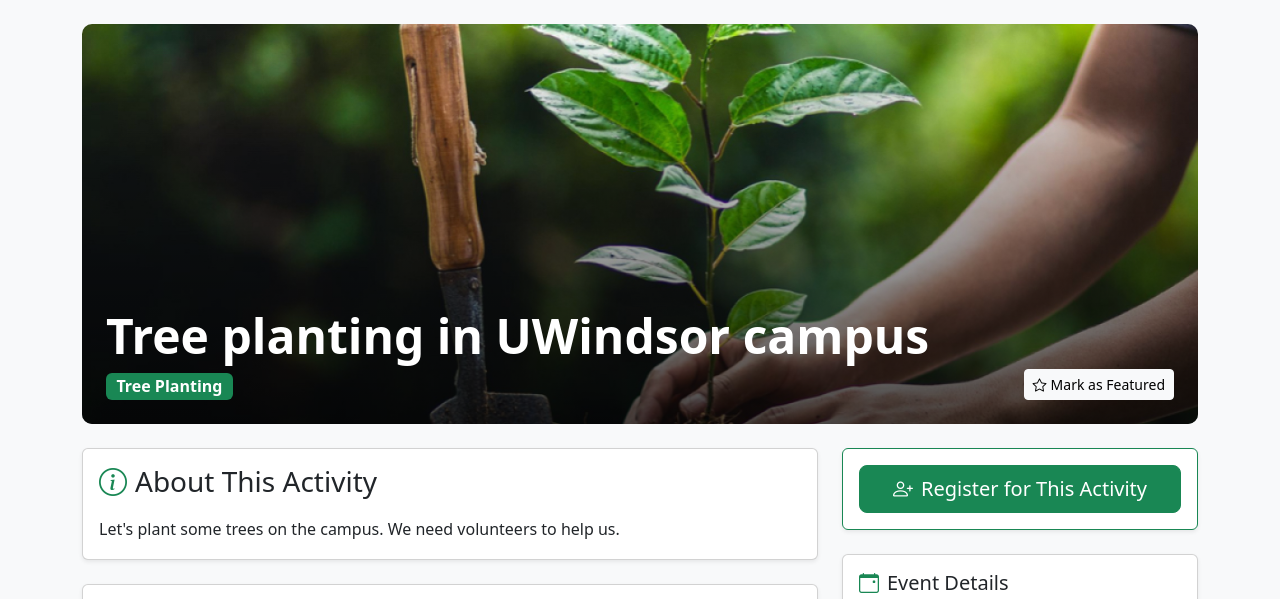
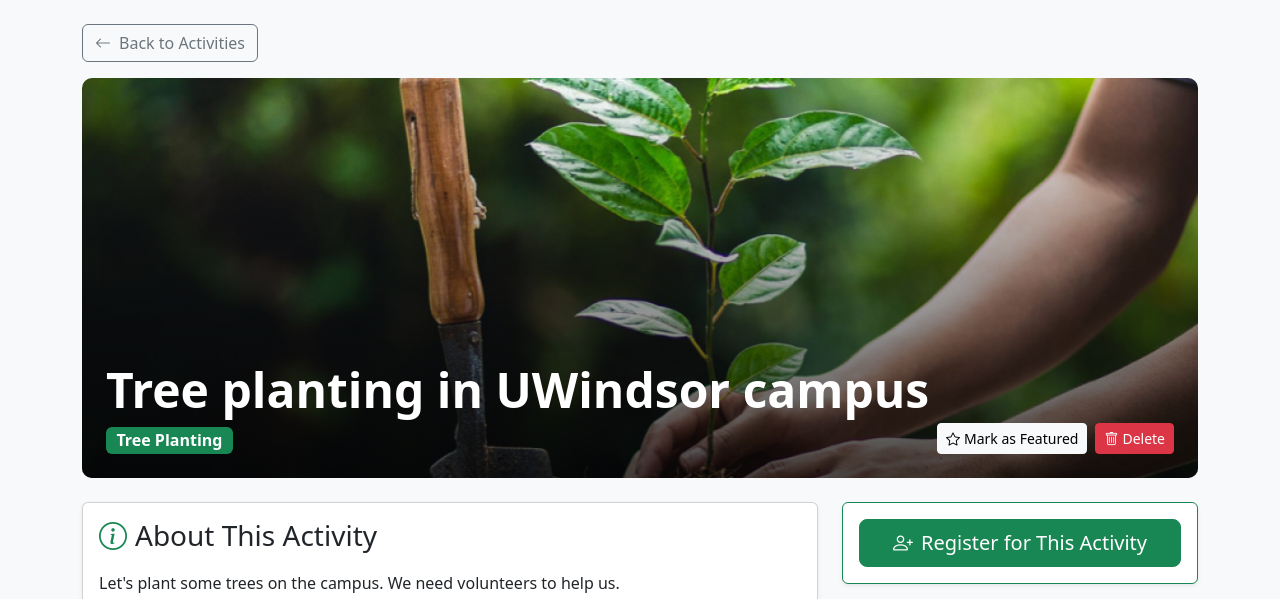
Before and after one commit to Yiheng-Gao/Environmental-Activity-Information-Website, a Django app: page /activity/1/ in a window 1280 px wide. Shown: the part 56-655 px from the top of the page. Run offline with Django 5.2, Linux system fonts and the light colour scheme; a user stored in the database is signed in; data comes from the database, SQL or seed files in the repository.

Commit message:
Add delete activity functionality for admin and creators

```diff
--- a/main/templates/main/activity_detail.html
+++ b/main/templates/main/activity_detail.html
@@ -1,6 +1,13 @@
 {% extends 'main/base.html' %}
 {% block title %}{{ activity.title }}{% endblock %}
 {% block content %}
+
+<!-- Back Button -->
+<div class="mb-3">
+    <a href="{% url 'activity_list' %}" class="btn btn-outline-secondary">
+        <i class="bi bi-arrow-left me-2"></i>Back to Activities
+    </a>
+</div>
 
 <!-- Hero Section with Image -->
 {% if activity.media.first and activity.media.first.is_image %}
@@ -27,6 +34,7 @@
                         {% endif %}
                     </div>
                 </div>
+                <div class="d-flex gap-2">
                     {% if user.is_staff %}
                         <form method="post" action="{% url 'toggle_featured' activity.pk %}" style="display:inline;">
                             {% csrf_token %}
@@ -41,6 +49,12 @@
                             {% endif %}
                         </form>
                     {% endif %}
+                    {% if user.is_staff or user.is_superuser or activity.created_by == user %}
+                        <button type="button" class="btn btn-danger btn-sm" data-bs-toggle="modal" data-bs-target="#deleteModal" title="Delete activity">
+                            <i class="bi bi-trash me-1"></i>Delete
+                        </button>
+                    {% endif %}
+                </div>
             </div>
         </div>
     </div>
@@ -65,6 +79,7 @@
                 {% endif %}
             </div>
         </div>
+        <div class="d-flex gap-2">
             {% if user.is_staff %}
                 <form method="post" action="{% url 'toggle_featured' activity.pk %}" style="display:inline;">
                     {% csrf_token %}
@@ -79,6 +94,12 @@
                     {% endif %}
                 </form>
             {% endif %}
+            {% if user.is_staff or user.is_superuser or activity.created_by == user %}
+                <button type="button" class="btn btn-danger btn-sm" data-bs-toggle="modal" data-bs-target="#deleteModal" title="Delete activity">
+                    <i class="bi bi-trash me-1"></i>Delete
+                </button>
+            {% endif %}
+        </div>
     </div>
 </div>
 {% endif %}
@@ -392,4 +413,38 @@ document.addEventListener('DOMContentLoaded', function() {
 });
 </script>
 
+<!-- Delete Confirmation Modal -->
+{% if user.is_staff or user.is_superuser or activity.created_by == user %}
+<div class="modal fade" id="deleteModal" tabindex="-1" aria-labelledby="deleteModalLabel" aria-hidden="true">
+    <div class="modal-dialog">
+        <div class="modal-content">
+            <div class="modal-header bg-danger text-white">
+                <h5 class="modal-title" id="deleteModalLabel">
+                    <i class="bi bi-exclamation-triangle me-2"></i>Confirm Deletion
+                </h5>
+                <button type="button" class="btn-close btn-close-white" data-bs-dismiss="modal" aria-label="Close"></button>
+            </div>
+            <div class="modal-body">
+                <p class="mb-3">Are you sure you want to delete this activity?</p>
+                <div class="alert alert-warning mb-0">
+                    <strong>{{ activity.title }}</strong>
+                    <p class="mb-0 small mt-2">This action cannot be undone. All registrations and media associated with this activity will also be deleted.</p>
+                </div>
+            </div>
+            <div class="modal-footer">
+                <button type="button" class="btn btn-secondary" data-bs-dismiss="modal">
+                    <i class="bi bi-x-circle me-1"></i>Cancel
+                </button>
+                <form method="post" action="{% url 'activity_delete' activity.pk %}" style="display:inline;">
+                    {% csrf_token %}
+                    <button type="submit" class="btn btn-danger">
+                        <i class="bi bi-trash me-1"></i>Delete Activity
+                    </button>
+                </form>
+            </div>
+        </div>
+    </div>
+</div>
+{% endif %}
+
 {% endblock %}
--- a/main/urls.py
+++ b/main/urls.py
@@ -13,6 +13,7 @@ urlpatterns = [
     path('activity/<int:pk>/register/', views.register_activity, name='activity_register'),
     path('activity/<int:pk>/cancel/', views.cancel_registration, name='activity_cancel'),
     path('activity/<int:pk>/toggle-featured/', views.toggle_featured, name='toggle_featured'),
+    path('activity/<int:pk>/delete/', views.activity_delete, name='activity_delete'),
     path('history/', views.user_history, name='user_history'),
     path('contact/', views.contact_us, name='contact_us'),
     path('about/', views.about_us, name='about_us'),
--- a/main/views.py
+++ b/main/views.py
@@ -283,6 +283,34 @@ def toggle_featured(request, pk):
 
     return redirect('activity_detail', pk=pk)
 
+
+@login_required
+def activity_delete(request, pk):
+    """Delete an activity - only admin/superuser or creator can delete"""
+    activity = get_object_or_404(Activity, pk=pk)
+
+    # Check permissions: staff/superuser can delete any, creator can delete their own
+    can_delete = request.user.is_staff or request.user.is_superuser or activity.created_by == request.user
+
+    if not can_delete:
+        messages.error(request, "You don't have permission to delete this activity.")
+        return redirect('activity_detail', pk=pk)
+
+    if request.method == 'POST':
+        activity_title = activity.title
+        activity.delete()
+
+        UserHistory.objects.create(
+            user=request.user,
+            action=f"Deleted activity: {activity_title}"
+        )
+
+        messages.success(request, f"Activity '{activity_title}' has been deleted successfully.")
+        return redirect('activity_list')
+
+    # GET request - show confirmation (handled by modal in template)
+    return redirect('activity_detail', pk=pk)
+
 @login_required
 def user_history(request):
     history_items = UserHistory.objects.filter(
```
Lines whose indentation alone changed are shown as unchanged.
